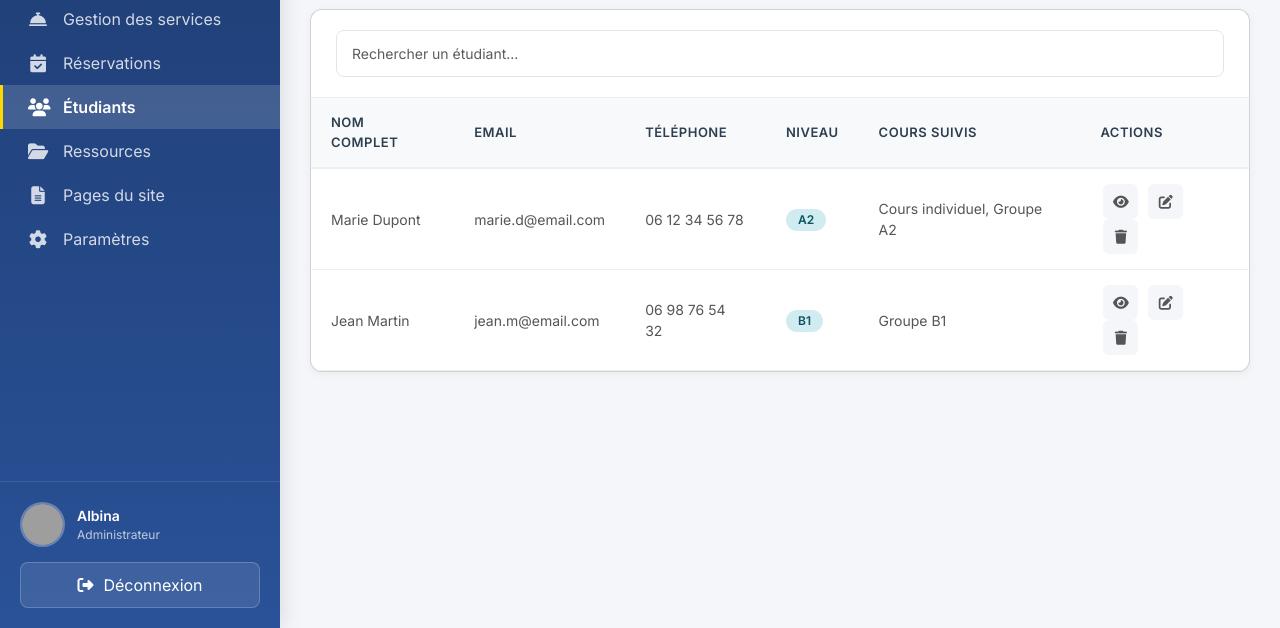
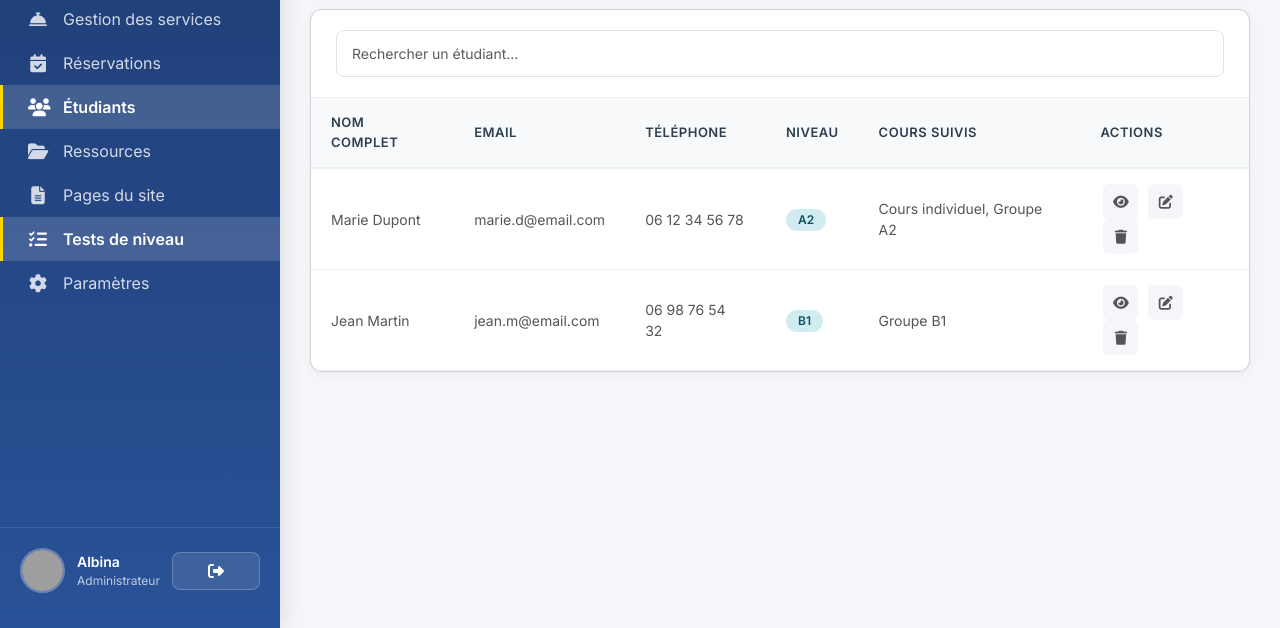
Before and after one commit to DigitalMillennial/Albina, a plain HTML site: page admin_modul/admin_etudiants.html in a window 1280 px wide. Shown: the part 172-800 px from the top of the page. Drawn offline with nearby package versions, Linux system fonts and the light colour scheme; grey boxes are pictures that could not be loaded.

Commit message:
Update admin_etudiants.html

```diff
--- a/admin_modul/admin_etudiants.html
+++ b/admin_modul/admin_etudiants.html
@@ -54,6 +54,10 @@
         <i class="fas fa-file-alt"></i>
         <span>Pages du site</span>
       </a>
+      <a href="admin_test.html" class="nav-item active">
+        <i class="fas fa-tasks"></i>
+        <span>Tests de niveau</span>
+      </a>
       <a href="admin_parametres.html" class="nav-item">
         <i class="fas fa-cog"></i>
         <span>Paramètres</span>
@@ -67,11 +71,10 @@
           <div class="admin-name">Albina</div>
           <div class="admin-role">Administrateur</div>
         </div>
+        <a href="index.html" class="btn-logout">
+        <i class="fas fa-sign-out-alt"></i>
+      </a>
       </div>
-      <a href="index.html" class="btn-logout">
-        <i class="fas fa-sign-out-alt"></i>
-        <span>Déconnexion</span>
-      </a>
     </div>
   </aside>
 
```
